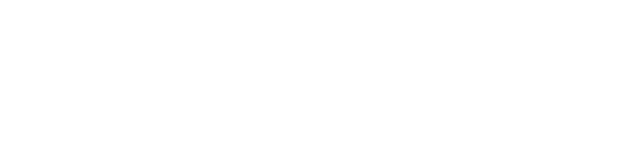
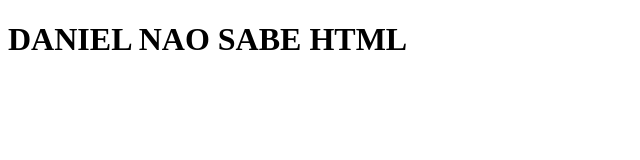
Before and after one commit to doouglasabreu/TAD-in-TypeScript, a plain HTML site: page index.html in a window 1280 px wide. Shown: the whole page, without its empty margins (0-640 px from the left). Drawn offline with Linux system fonts and the light colour scheme.

Commit message:
insertion h1 in html

```diff
--- a/index.html
+++ b/index.html
@@ -6,6 +6,7 @@
     </head>
 
     <body>
+        <h1>DANIEL NAO SABE HTML </h1>
         <script src="./build/Main.js"></script>
     </body>
 </html>
```
